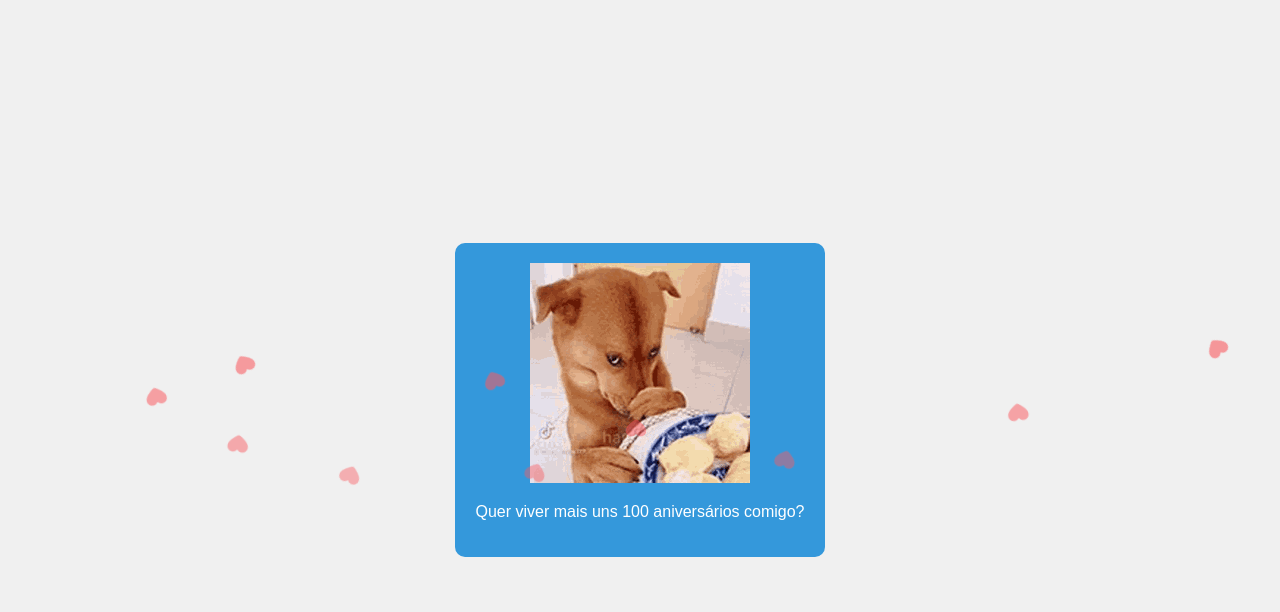
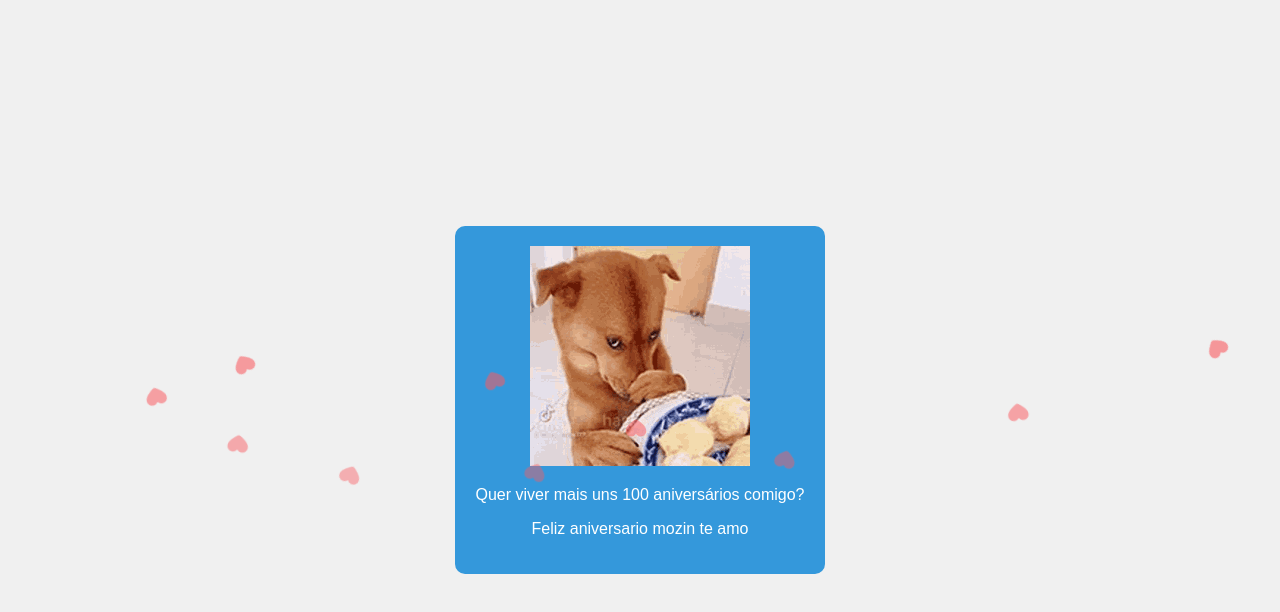
Before and after one commit to karilafig/cartao-aniversario, a plain HTML site: page index.html in a window 1280 px wide. Both pictures are taken after a click on the button "Clique para Abrir a Carta". Drawn offline with Linux system fonts and the light colour scheme.

Commit message:
Feliz aniversario mozin

```diff
--- a/index.html
+++ b/index.html
@@ -14,6 +14,7 @@
         <div class="card-content">
             <img src="cachorro-cachorrinho.gif" alt="Gif Engraçadinho" class="card-image">
             <p>Quer viver mais uns 100 aniversários comigo?</p>
+            <p>Feliz aniversario mozin te amo</p>
         </div>
     </div>
     <div class="arrow-gif">
```
